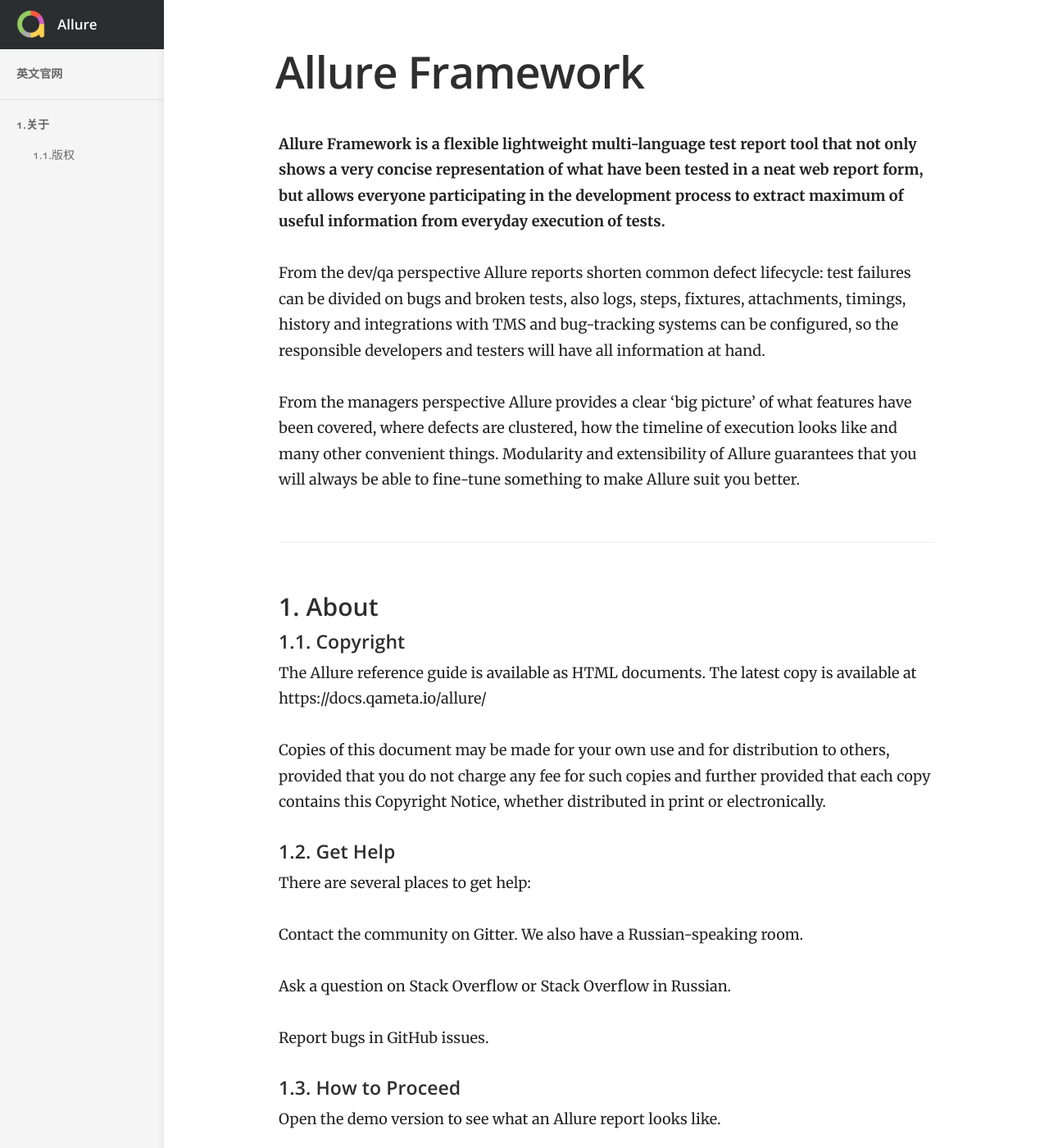
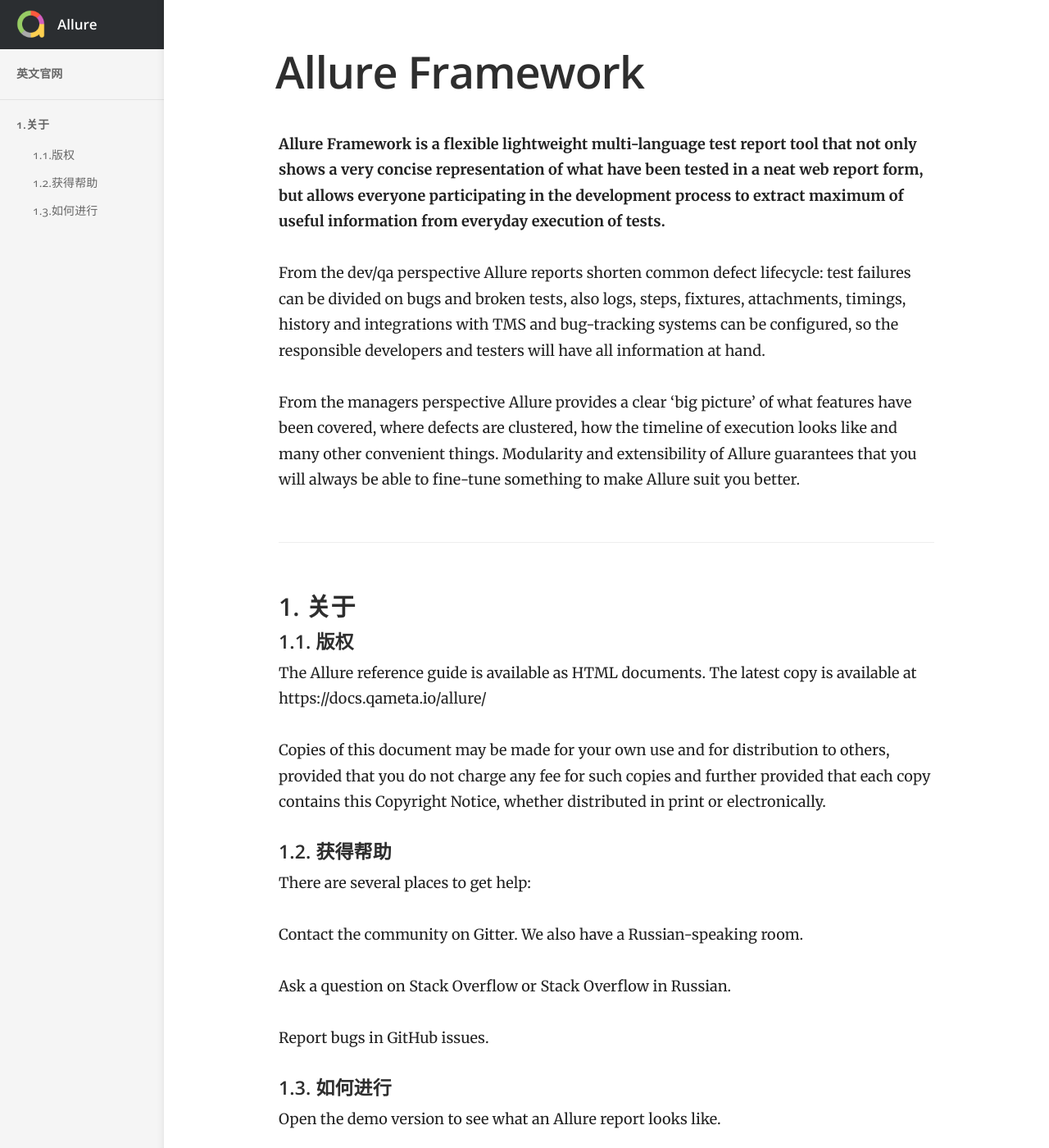
Before and after one commit to QualitySphere/QualitySphere.github.io, a Jekyll site: the page built from _docs/allure.md, in a window 1280 px wide and 1400 px high. Shown: the whole window at 82% size. Built offline with Jekyll 4.4.1, drawn with Linux system fonts in a browser that asks for light colours.

Commit message:
improve layout

```diff
--- a/_docs/allure.md
+++ b/_docs/allure.md
@@ -12,11 +11,11 @@
 
 <div id='_about'></div>
 
-### 1. About
+### 1. 关于
 
 <div id='_copyright'></div>
 
-#### 1.1. Copyright
+#### 1.1. 版权
 
 The Allure reference guide is available as HTML documents. The latest copy is available at https://docs.qameta.io/allure/
 
@@ -24,7 +23,7 @@
 
 <div id='_get_help'></div>
 
-#### 1.2. Get Help
+#### 1.2. 获得帮助
 
 There are several places to get help:
 
@@ -36,7 +35,7 @@
 
 <div id='_how_to_proceed'></div>
 
-#### 1.3. How to Proceed
+#### 1.3. 如何进行
 
 Open the demo version to see what an Allure report looks like.
 
--- a/_layouts/allure.html
+++ b/_layouts/allure.html
@@ -27,7 +27,7 @@
 </head>
 
 <body>
-	<header>
+	<header style="position: fixed;">
 		<h1>
 			<a href="{{ site.baseurl }}/allure"><img src="{{ site.baseurl }}/images/allure.png" width="40" height="40"
 					alt="logo"></a>Allure
@@ -46,6 +46,8 @@
 					<a href="#_about">1.关于</a>
 					<ul>
 						<li class="nav-item"><a href="#_copyright">1.1.版权</a></li>
+						<li class="nav-item"><a href="#">1.2.获得帮助</a></li>
+						<li class="nav-item"><a href="#">1.3.如何进行</a></li>
 					</ul>
 				</li>
 			</ul>
```
Also changed, not shown: other parts of _docs/allure.md (+1 -2 lines), _layouts/default.html (+13 -8 lines).
